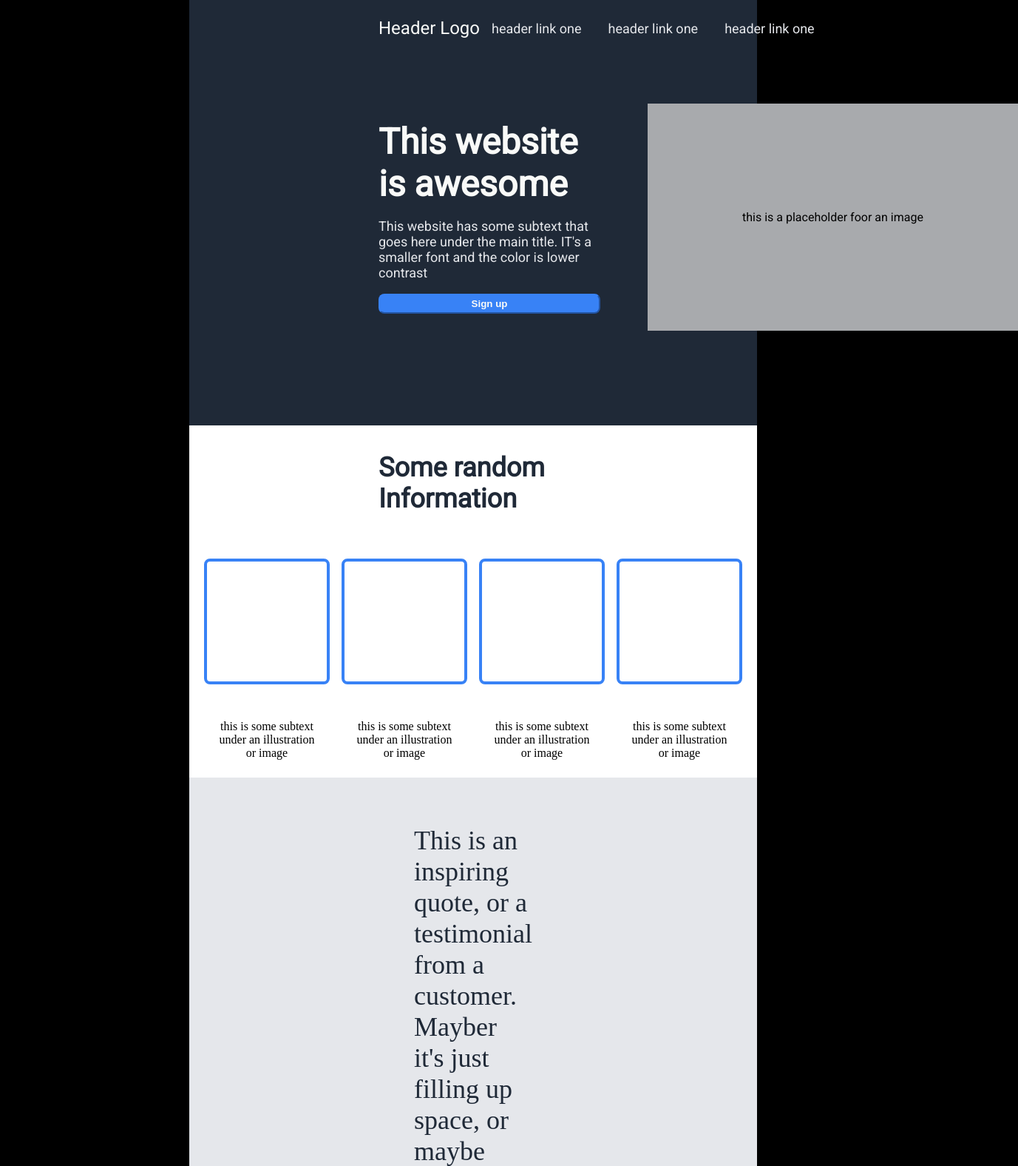
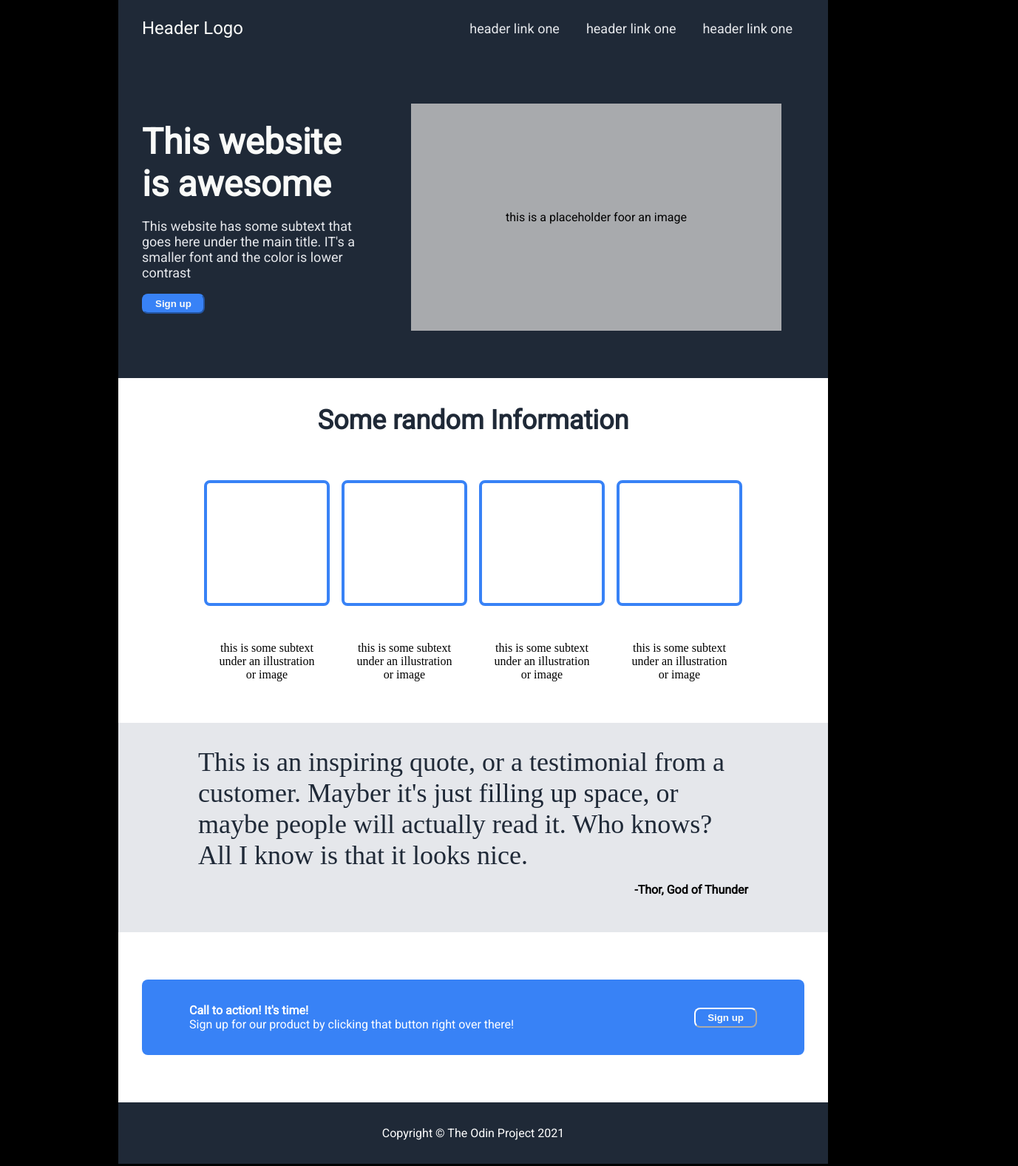
Before and after one commit to KeltMS/project-Landing-Page, a plain HTML site: page index.html in a window 1280 px wide. Shown: the top 1576 px of the page at 74% size, 1377 px wide, since content can reach past the window. Drawn offline with Linux system fonts and the light colour scheme.

Commit message:
Fixed sizing issue for different resolutions

```diff
--- a/index.html
+++ b/index.html
@@ -10,6 +10,7 @@
 
     </head>
     <body>
+        <div class="internal">
             <div class="header">
                 <div class="header-left">
                     <p>Header Logo</p>
@@ -76,5 +77,6 @@
             <div class="footer">
                 <p>Copyright © The Odin Project 2021 </p>
             </div>
+        </div>
     </body>
   </html>
--- a/style.css
+++ b/style.css
@@ -1,9 +1,8 @@
 
 
 body{
-    padding-left: 256px;
-    padding-right: 256px;
-    margin: 0;
+    max-width: 1500px;
+    margin: 0 auto;
     background-color: black;
 }
 p{
@@ -16,11 +15,18 @@ a{
     display: flex;
     align-items: center;
     margin: 0;
-    padding-left: 256px;
-    padding-right: 256px;
+    padding: 0 32px 0 32px ;
 
     background-color: #1F2937;
 
+
+}
+.internal{
+
+    width: 960px;
+    margin: 0 auto;
+    padding: 0 0 70px 0;
+    justify-content: space-between;
 
 }
 
@@ -46,9 +52,8 @@ a{
     display: flex;
     background-color: #1F2937;
     align-items: center;
-    padding-left: 256px;
-    padding-right: 256px;
     padding-bottom: 64px;
+    padding: 0 32px 0 32px;
 
 }
 .heading{
@@ -71,11 +76,11 @@ a{
     display: flex;
     flex-direction: column;
     justify-content: center;
-    align-items:    font-family: 'Roboto'; start;
+    align-items:  start;
+    font-family: 'Roboto';
     width: 400px;
+}
 
-
-}
 .right-side{
     background-color: #a8aaad;
     align-self: center;
@@ -101,9 +106,8 @@ button{
     display: flex;
     flex-direction: column;
     align-items: center;
-    padding-bottom:16 64px;
-    padding-left: 256px;
-    padding-right: 256px;
+    padding: 0 32px 32px 32px ;
+
 
 }
 .second-container-title{
@@ -144,11 +148,8 @@ button{
 .third-container{
     display: flex;
     flex-direction: column;
-    padding-left: 384px;
-    padding-right: 384px;
     background-color: #e5e7eb;
-    padding-top: 64px;
-    padding-bottom: 64px;
+    padding: 32px 108px 32px 108px ;
 }
 .quote{
     align-self: center;
@@ -170,8 +171,8 @@ button{
     display: flex;
     justify-content: center;
     align-items: stretch;
-    padding-left: 256px;
-    padding-right: 256px;
+    padding: 0 32px 0 32px ;
+
 }
 .small-banner{
     background-color: #3882f6;
```
Lines whose indentation alone changed are shown as unchanged.
